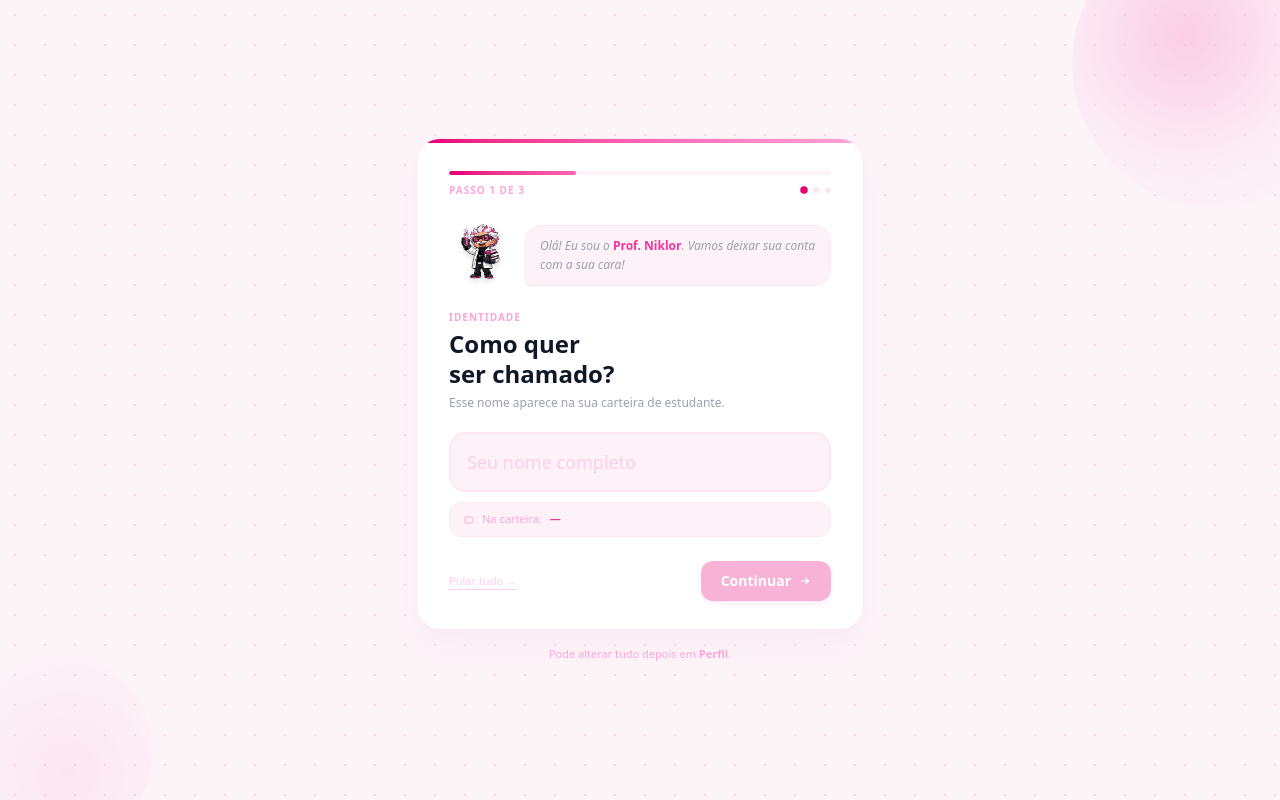
After one commit to luthiano0312/study_lab, a Laravel app: page /onboarding in a window 1280 px wide. The commit adds this page. Run offline with Laravel 12, Linux system fonts and the light colour scheme; data that the repository does not hold is empty; style sheets or scripts are compiled from the project's sources; parts of the project's set-up code (start-up, migrations or seed data) failed here and were passed over.

Commit message:
Feat:Adiciona a pagina de personalização do usuario

```diff
--- a/app/Models/User.php
+++ b/app/Models/User.php
@@ -25,6 +25,8 @@ class User extends Authenticatable
         'email',
         'password',
         'avatar',
+        'name', 'email', 'password', 'avatar',
+        'card_color', 'preset_avatar', 'onboarding_done',
     ];
 
     /**
--- /dev/null
+++ b/public/js/Onboarding.js
@@ -0,0 +1,211 @@
+const API_BASE = 'http://127.0.0.1:8000/api';
+
+function authHeaders(extra = {}) {
+    const token = localStorage.getItem('auth_token');
+    return { 'Accept': 'application/json', 'Authorization': `Bearer ${token}`, ...extra };
+}
+
+const MASCOT = {
+    1: 'Olá! Eu sou o <strong class="text-pink-500 not-italic">Prof. Lab</strong>. Vamos deixar sua conta com a sua cara!',
+    2: 'Ótimo! Agora escolha a cor da sua <strong class="text-pink-500 not-italic">carteira de estudante</strong>. Qual combina com você?',
+    3: 'Quase lá! Escolha um <strong class="text-pink-500 not-italic">avatar</strong> ou faça upload de uma foto sua.',
+    done: 'Perfeito! Tudo pronto. Bem-vindo ao <strong class="text-pink-500 not-italic">StudyLab</strong>! 🚀',
+};
+
+const COLORS = [
+    { key:'rosa',    label:'Rosa',    grad:'linear-gradient(135deg,#be185d 0%,#db2777 40%,#f472b6 100%)' },
+    { key:'roxo',    label:'Roxo',    grad:'linear-gradient(135deg,#5b21b6 0%,#7c3aed 40%,#a78bfa 100%)' },
+    { key:'azul',    label:'Azul',    grad:'linear-gradient(135deg,#1e40af 0%,#2563eb 40%,#60a5fa 100%)' },
+    { key:'verde',   label:'Verde',   grad:'linear-gradient(135deg,#065f46 0%,#059669 40%,#34d399 100%)' },
+    { key:'laranja', label:'Laranja', grad:'linear-gradient(135deg,#c2410c 0%,#ea580c 40%,#fb923c 100%)' },
+    { key:'preto',   label:'Preto',   grad:'linear-gradient(135deg,#111827 0%,#1f2937 40%,#374151 100%)' },
+];
+
+const AVATAR_SEEDS = ['felix','luna','nova','zara','milo','cleo','rex','aria'];
+const AVATAR_BGS   = ['#fce7f3','#ede9fe','#dbeafe','#d1fae5','#ffedd5','#fef3c7','#f3f4f6','#fce7f3'];
+
+const state = {
+    name: '', colorKey: 'rosa',
+    colorGrad: COLORS[0].grad,
+    avatarType: 'preset', avatarId: 0,
+    avatarFile: null, avatarDataUrl: null, userId: null,
+};
+
+async function init() {
+    try {
+        const r = await fetch(`${API_BASE}/user`, { headers: authHeaders() });
+        if (r.ok) {
+            const u = await r.json();
+            state.userId = u.id;
+            document.getElementById('previewId').textContent = 'SL-' + String(u.id).padStart(6,'0');
+        }
+    } catch(e) {}
+    buildColors();
+    buildAvatars();
+    bindEvents();
+    selectColor(COLORS[0]);
+    selectAvatar(0);
+}
+
+function buildColors() {
+    const grid = document.getElementById('colorGrid');
+    COLORS.forEach(c => {
+        const btn = document.createElement('button');
+        btn.className = 'color-card group relative flex flex-col items-center gap-2 p-2.5 rounded-2xl border-2 transition-all duration-200 cursor-pointer ' +
+            (c.key === 'rosa'
+                ? 'border-pink-400 bg-pink-50 shadow-md shadow-pink-100'
+                : 'border-transparent bg-gray-50 hover:border-pink-200 hover:bg-pink-50/50');
+        btn.dataset.key = c.key;
+        btn.innerHTML = `
+            <div class="w-full aspect-square rounded-xl shadow-sm relative overflow-hidden" style="background:${c.grad};">
+                <div class="absolute inset-0 flex items-center justify-center opacity-0 transition-opacity duration-200 check-icon">
+                    <svg width="16" height="16" viewBox="0 0 24 24" fill="none" stroke="white" stroke-width="3"><polyline points="20 6 9 17 4 12"/></svg>
+                </div>
+            </div>
+            <span class="text-[10px] font-700 text-gray-500 group-hover:text-pink-500 transition-colors color-label">${c.label}</span>`;
+        grid.appendChild(btn);
+        btn.addEventListener('click', () => selectColor(c));
+    });
+}
+
+function selectColor(c) {
+    document.querySelectorAll('.color-card').forEach(b => {
+        b.classList.remove('border-pink-400', 'bg-pink-50', 'shadow-md', 'shadow-pink-100');
+        b.classList.add('border-transparent', 'bg-gray-50');
+        b.querySelector('.check-icon')?.classList.add('opacity-0');
+        b.querySelector('.color-label')?.classList.remove('text-pink-500', 'font-bold');
+        b.querySelector('.color-label')?.classList.add('text-gray-500');
+    });
+    const active = document.querySelector(`.color-card[data-key="${c.key}"]`);
+    if (active) {
+        active.classList.remove('border-transparent', 'bg-gray-50');
+        active.classList.add('border-pink-400', 'bg-pink-50', 'shadow-md', 'shadow-pink-100');
+        active.querySelector('.check-icon')?.classList.remove('opacity-0');
+        active.querySelector('.color-label')?.classList.remove('text-gray-500');
+        active.querySelector('.color-label')?.classList.add('text-pink-500', 'font-bold');
+    }
+    state.colorKey  = c.key;
+    state.colorGrad = c.grad;
+    document.getElementById('cardPreview').style.background = c.grad;
+}
+
+function buildAvatars() {
+    const grid = document.getElementById('avatarGrid');
+    AVATAR_SEEDS.forEach((seed, i) => {
+        const url = `https://api.dicebear.com/7.x/lorelei/svg?seed=${seed}&backgroundColor=transparent`;
+        const btn = document.createElement('button');
+        btn.className    = 'avbtn';
+        btn.dataset.id   = String(i);
+        btn.style.background = AVATAR_BGS[i];
+        btn.innerHTML = `
+            <img src="${url}" alt="avatar ${i}" loading="lazy">
+            <div class="avcheck" style="opacity:0;">
+                <svg width="8" height="8" viewBox="0 0 24 24" fill="none" stroke="white" stroke-width="3.5"><polyline points="20 6 9 17 4 12"/></svg>
+            </div>`;
+        btn.addEventListener('click', () => selectAvatar(i, url));
+        grid.appendChild(btn);
+    });
+}
+
+function selectAvatar(id, url) {
+    if (!url) url = `https://api.dicebear.com/7.x/lorelei/svg?seed=${AVATAR_SEEDS[id]}&backgroundColor=transparent`;
+    document.querySelectorAll('.avbtn').forEach(b => {
+        b.classList.remove('selected');
+        b.style.borderColor = '#fce7f3';
+        b.style.boxShadow   = 'none';
+        b.style.transform   = 'scale(1)';
+        const chk = b.querySelector('.avcheck');
+        if (chk) chk.style.opacity = '0';
+    });
+    const active = [...document.querySelectorAll('.avbtn')].find(b => Number(b.dataset.id) === id);
+    if (active) {
+        active.classList.add('selected');
+        active.style.borderColor = '#db2777';
+        active.style.transform   = 'scale(1.07)';
+        active.style.boxShadow   = '0 0 0 3px rgba(219,39,119,.15)';
+        const chk = active.querySelector('.avcheck');
+        if (chk) chk.style.opacity = '1';
+    }
+    state.avatarType    = 'preset';
+    state.avatarId      = id;
+    state.avatarDataUrl = url;
+    updateCardPhoto(url, true);
+}
+
+function updateCardPhoto(src, isSvg=false) {
+    const mini = document.getElementById('previewPhotoMini');
+    mini.innerHTML = `<img src="${src}" style="width:100%;height:100%;object-fit:${isSvg?'contain':'cover'};">`;
+}
+
+function bindEvents() {
+    document.getElementById('nameInput').addEventListener('input', () => {
+        const v = document.getElementById('nameInput').value.trim();
+        state.name = v;
+        document.getElementById('namePreviewVal').textContent = v ? v.toUpperCase() : '—';
+        document.getElementById('previewName').textContent    = v ? v.toUpperCase() : 'SEU NOME';
+        document.getElementById('nextStep1').disabled = v.length < 2;
+    });
+
+    document.getElementById('nextStep1').addEventListener('click', () => goStep(2));
+    document.getElementById('nextStep2').addEventListener('click', () => goStep(3));
+    document.getElementById('backStep2').addEventListener('click', () => goStep(1));
+    document.getElementById('backStep3').addEventListener('click', () => goStep(2));
+    document.getElementById('skipAll').addEventListener('click',   () => finish(true));
+    document.getElementById('finishBtn').addEventListener('click', () => finish(false));
+
+    document.getElementById('avatarFileInput').addEventListener('change', function() {
+        const file = this.files[0];
+        if (!file) return;
+        state.avatarType = 'upload';
+        state.avatarFile = file;
+        document.querySelectorAll('.avbtn').forEach(b => b.classList.remove('selected'));
+        const reader = new FileReader();
+        reader.onload = ev => { state.avatarDataUrl = ev.target.result; updateCardPhoto(ev.target.result, false); };
+        reader.readAsDataURL(file);
+    });
+}
+
+function goStep(n) {
+    [1,2,3].forEach(i => {
+        const el = document.getElementById(`step${i}`);
+        if (i === n) { el.classList.remove('hidden'); }
+        else         { el.classList.add('hidden'); }
+    });
+
+    document.getElementById('progressFill').style.width = (n/3*100) + '%';
+    document.getElementById('stepLabel').textContent    = `Passo ${n} de 3`;
+
+    [1,2,3].forEach(i => {
+        const dot = document.getElementById(`dot${i}`);
+        dot.className = 'w-1.5 h-1.5 rounded-full transition-all duration-300 ' +
+            (i === n ? 'bg-pink-600 scale-125' : i < n ? 'bg-pink-300' : 'bg-pink-100');
+    });
+
+    document.getElementById('mascotBubble').innerHTML = MASCOT[n];
+}
+
+async function finish(skip=false) {
+    document.getElementById('mascotBubble').innerHTML = MASCOT['done'];
+    document.getElementById('loadingScreen').classList.remove('hidden');
+
+    try {
+        if (!skip && state.name) {
+            await fetch(`${API_BASE}/profile`, { method:'PUT', headers:authHeaders({'Content-Type':'application/json'}), body:JSON.stringify({name:state.name}) });
+        }
+        if (!skip && state.colorKey) {
+            await fetch(`${API_BASE}/profile`, { method:'PUT', headers:authHeaders({'Content-Type':'application/json'}), body:JSON.stringify({card_color:state.colorKey}) });
+        }
+        if (!skip && state.avatarType === 'upload' && state.avatarFile) {
+            const form = new FormData();
+            form.append('photo', state.avatarFile);
+            await fetch(`${API_BASE}/profile/photo`, { method:'POST', headers:authHeaders(), body:form });
+        } else if (!skip && state.avatarType === 'preset') {
+            await fetch(`${API_BASE}/profile`, { method:'PUT', headers:authHeaders({'Content-Type':'application/json'}), body:JSON.stringify({preset_avatar:state.avatarId}) });
+        }
+        await fetch(`${API_BASE}/profile`, { method:'PUT', headers:authHeaders({'Content-Type':'application/json'}), body:JSON.stringify({onboarding_done:true}) });
+    } catch(e) { console.error(e); }
+
+    window.location.href = '/dashboard';
+}
+
+init();
--- a/resources/css/app.css
+++ b/resources/css/app.css
@@ -9,3 +9,21 @@
     --font-sans: 'Instrument Sans', ui-sans-serif, system-ui, sans-serif, 'Apple Color Emoji', 'Segoe UI Emoji',
         'Segoe UI Symbol', 'Noto Color Emoji';
 }
+
+@layer components {
+
+    .input-field {
+        @apply w-full border-b border-gray-300 py-2 bg-transparent
+               focus:outline-none focus:border-[#FF0073]
+               transition duration-300;
+    }
+
+    .input-error {
+        @apply border-[#FF0073];
+    }
+
+    .error-text {
+        @apply text-xs text-[#FF0073] mt-1;
+    }
+
+}
--- /dev/null
+++ b/resources/views/Onboarding.blade.php
@@ -0,0 +1,139 @@
+<!DOCTYPE html>
+<html lang="pt-BR">
+<head>
+  <meta charset="UTF-8">
+  <meta name="viewport" content="width=device-width, initial-scale=1.0">
+  <title>Personalizar conta - StudyLab</title>
+  @vite(['resources/css/app.css', 'resources/js/app.js'])
+</head>
+
+<body class="min-h-screen bg-[#fdf4f8] flex flex-col items-center justify-center px-4 py-10 relative ">
+
+  <div class="fixed inset-0 pointer-events-none" style="background-image:radial-gradient(circle,#f9a8d4 1.2px,transparent 1.2px);background-size:30px 30px;opacity:.4;"></div>
+  <div class="fixed -top-20 -right-20 w-72 h-72 rounded-full pointer-events-none" style="background:radial-gradient(circle at 40% 40%,#f9a8d4 0%,#fce7f3 55%,transparent 80%);opacity:.5;"></div>
+  <div class="fixed -bottom-14 -left-14 w-52 h-52 rounded-full pointer-events-none" style="background:radial-gradient(circle at 60% 60%,#fbcfe8 0%,transparent 70%);opacity:.4;"></div>
+
+  <div class="relative z-10 w-full max-w-md bg-white rounded-3xl border border-pink-100 shadow-xl shadow-pink-100/50 overflow-hidden">
+
+    <div class="h-1 w-full bg-gradient-to-r from-pink-600 via-pink-400 to-pink-300"></div>
+
+    <div class="px-8 py-7">
+
+      <div class="h-1 bg-pink-50 rounded-full overflow-hidden mb-2">
+        <div id="progressFill" class="h-full bg-gradient-to-r from-pink-600 to-pink-400 rounded-full transition-all duration-500" style="width:33.33%"></div>
+      </div>
+      <div class="flex justify-between items-center mb-6">
+        <span id="stepLabel" class="text-[10px] font-bold tracking-widest uppercase text-pink-300">Passo 1 de 3</span>
+        <div class="flex gap-1.5">
+          <div id="dot1" class="w-1.5 h-1.5 rounded-full bg-pink-600 scale-125 transition-all duration-300"></div>
+          <div id="dot2" class="w-1.5 h-1.5 rounded-full bg-pink-100 transition-all duration-300"></div>
+          <div id="dot3" class="w-1.5 h-1.5 rounded-full bg-pink-100 transition-all duration-300"></div>
+        </div>
+      </div>
+
+      <div class="flex items-end gap-3 mb-6">
+        <img src="/images/mascote.png" id="mascotImg"
+             class="w-16 flex-shrink-0 object-contain drop-shadow-md"
+             style="animation:bob 3.5s ease-in-out infinite;"
+             alt="Prof. Lab">
+        <div id="mascotBubble"
+             class="flex-1 bg-pink-50 border border-pink-100 rounded-2xl rounded-bl-sm px-3.5 py-2.5 text-xs text-gray-400 leading-relaxed italic">
+          Olá! Eu sou o <strong class="text-pink-500 not-italic">Prof. Niklor</strong>. Vamos deixar sua conta com a sua cara!
+        </div>
+      </div>
+
+      <div id="step1" class="ob-step">
+        <p class="text-[10px] font-bold tracking-widest uppercase text-pink-300 mb-1">Identidade</p>
+        <h2 class="text-2xl font-black text-gray-900 leading-tight mb-1">Como quer<br>ser chamado?</h2>
+        <p class="text-xs text-gray-400 mb-5 leading-relaxed">Esse nome aparece na sua carteira de estudante.</p>
+
+        <input id="nameInput" type="text" maxlength="50" autocomplete="off"
+               placeholder="Seu nome completo"
+               class="w-full bg-pink-50 border-2 border-pink-100 rounded-2xl px-4 py-3.5 text-lg font-bold text-gray-900 outline-none transition-all focus:border-pink-400 focus:bg-white focus:ring-4 focus:ring-pink-100 placeholder:text-pink-200 placeholder:font-normal caret-pink-500">
+
+        <div class="flex items-center gap-2 mt-2.5 px-3.5 py-2 bg-pink-50 rounded-xl border border-pink-100">
+          <svg class="text-pink-300 flex-shrink-0" width="10" height="10" viewBox="0 0 24 24" fill="none" stroke="currentColor" stroke-width="2"><rect x="2" y="5" width="20" height="14" rx="2"/></svg>
+          <span class="text-[11px] text-pink-300">Na carteira:</span>
+          <span id="namePreviewVal" class="text-[11px] font-black text-pink-500 tracking-wide">—</span>
+        </div>
+
+        <div class="flex items-center justify-between mt-6">
+          <button id="skipAll" class="text-[11px] text-pink-200 hover:text-gray-400 underline underline-offset-4 transition-colors">Pular tudo →</button>
+          <button id="nextStep1" disabled
+                  class="flex items-center gap-2 bg-pink-600 disabled:opacity-30 hover:bg-pink-700 text-white font-bold text-sm px-5 py-2.5 rounded-xl shadow-md shadow-pink-200 transition-all hover:-translate-y-0.5 disabled:cursor-not-allowed disabled:hover:translate-y-0">
+            Continuar
+            <svg width="12" height="12" viewBox="0 0 24 24" fill="none" stroke="currentColor" stroke-width="2.5"><path d="M5 12h14M13 6l6 6-6 6"/></svg>
+          </button>
+        </div>
+      </div>
+
+      <div id="step2" class="ob-step hidden">
+        <p class="text-[10px] font-bold tracking-widest uppercase text-pink-300 mb-1">Visual</p>
+        <h2 class="text-2xl font-black text-gray-900 leading-tight mb-1">Cor da sua carteira</h2>
+        <p class="text-xs text-gray-400 mb-5 leading-relaxed">Escolha a que mais combina com você.</p>
+
+        <div id="colorGrid" class="grid grid-cols-3 gap-2.5 mb-4"></div>
+
+        <div id="cardPreview" class="relative rounded-2xl overflow-hidden p-3.5 mb-5 shadow-lg transition-all duration-500"
+             style="background:linear-gradient(135deg,#be185d 0%,#db2777 40%,#f472b6 100%);">
+          <div class="absolute inset-0 opacity-5" style="background-image:repeating-linear-gradient(45deg,#fff 0,#fff 1px,transparent 0,transparent 50%);background-size:9px 9px;"></div>
+          <div class="relative flex items-center gap-3">
+            <div id="previewPhotoMini"
+                 class="w-10 h-12 rounded-xl border-2 border-white/40 bg-white/20 overflow-hidden flex-shrink-0 flex items-center justify-center">
+              <svg width="16" height="16" viewBox="0 0 24 24" fill="none" stroke="rgba(255,255,255,.55)" stroke-width="1.5"><circle cx="12" cy="8" r="4"/><path d="M4 20c0-4 3.6-7 8-7s8 3 8 7"/></svg>
+            </div>
+            <div class="flex-1 min-w-0">
+              <p id="previewName" class="text-white font-black text-sm leading-tight truncate">SEU NOME</p>
+              <p class="text-white/50 text-[8.5px] mt-0.5 font-medium">STUDYLAB ACADEMY · GRADUAÇÃO</p>
+              <p id="previewId" class="text-white/30 text-[7.5px] mt-1 font-bold tracking-widest">SL-000001</p>
+            </div>
+            <div class="bg-white/20 rounded-lg px-2 py-1 text-white/70 text-[8px] font-black flex-shrink-0">{{ date('Y') }}</div>
+          </div>
+        </div>
+
+        <div class="flex justify-between items-center">
+          <button id="backStep2" class="text-sm font-semibold text-pink-300 border border-pink-100 hover:border-pink-300 hover:text-pink-500 px-4 py-2 rounded-xl transition-colors">← Voltar</button>
+          <button id="nextStep2" class="flex items-center gap-2 bg-pink-600 hover:bg-pink-700 text-white font-bold text-sm px-5 py-2.5 rounded-xl shadow-md shadow-pink-200 transition-all hover:-translate-y-0.5">
+            Continuar
+            <svg width="12" height="12" viewBox="0 0 24 24" fill="none" stroke="currentColor" stroke-width="2.5"><path d="M5 12h14M13 6l6 6-6 6"/></svg>
+          </button>
+        </div>
+      </div>
+
+      <div id="step3" class="ob-step hidden">
+        <p class="text-[10px] font-bold tracking-widest uppercase text-pink-300 mb-1">Avatar</p>
+        <h2 class="text-2xl font-black text-gray-900 leading-tight mb-1">Escolha seu avatar</h2>
+        <p class="text-xs text-gray-400 mb-5 leading-relaxed">Selecione um ou envie uma foto sua.</p>
+
+        <div id="avatarGrid" class="grid grid-cols-4 gap-2.5 mb-3"></div>
+
+        <label for="avatarFileInput"
+               class="flex items-center justify-center gap-2 w-full border-2 border-dashed border-pink-100 hover:border-pink-400 bg-pink-50/60 hover:bg-pink-50 text-pink-300 hover:text-pink-500 font-medium text-xs rounded-2xl py-3 cursor-pointer transition-all mb-5">
+          <svg width="13" height="13" viewBox="0 0 24 24" fill="none" stroke="currentColor" stroke-width="2" stroke-linecap="round">
+            <path d="M21 15v4a2 2 0 01-2 2H5a2 2 0 01-2-2v-4"/><polyline points="17 8 12 3 7 8"/><line x1="12" y1="3" x2="12" y2="15"/>
+          </svg>
+          Fazer upload de foto
+        </label>
+        <input type="file" id="avatarFileInput" accept="image/*" class="hidden">
+
+        <div class="flex justify-between items-center">
+          <button id="backStep3" class="text-sm font-semibold text-pink-300 border border-pink-100 hover:border-pink-300 hover:text-pink-500 px-4 py-2 rounded-xl transition-colors">← Voltar</button>
+          <button id="finishBtn" class="bg-gradient-to-r from-pink-600 to-pink-500 hover:from-pink-700 hover:to-pink-600 text-white font-bold text-sm px-5 py-2.5 rounded-xl shadow-md shadow-pink-200 transition-all hover:-translate-y-0.5">
+            Entrar na StudyLab
+          </button>
+        </div>
+      </div>
+
+    </div>
+  </div>
+
+  <p class="relative z-10 text-[11px] text-pink-300 mt-4">Pode alterar tudo depois em <span class="font-bold">Perfil</span>.</p>
+
+  <div id="loadingScreen" class="hidden fixed inset-0 z-50 bg-[#fdf4f8]/90 backdrop-blur-sm flex flex-col items-center justify-center gap-4">
+    <div class="w-10 h-10 rounded-full border-4 border-pink-100 border-t-pink-500" style="animation:spin .75s linear infinite;"></div>
+    <p class="text-[11px] font-black tracking-widest uppercase text-pink-400">Personalizando...</p>
+  </div>
+    <script src="{{ asset('js/onboarding.js') }}"></script>
+
+</body>
+</html>
--- a/resources/views/auth/login.blade.php
+++ b/resources/views/auth/login.blade.php
@@ -7,7 +7,7 @@
     @vite('resources/css/app.css')
 </head>
 
-<body class="h-screen bg-[#f3f3f3] flex">
+<body class="h-screen bg-white flex">
 
     <div class="w-1/2 flex items-center justify-center">
 
--- a/routes/web.php
+++ b/routes/web.php
@@ -24,9 +24,11 @@ Route::get('/subjects/edit/{id}', function ($id) {
     return view('subjects.subject.edit', compact('subject'));
 })->name('subject.edit');
 
-Route::get('/activities', fn() => view('activities.activity.index'))->name('activities.index');
-Route::get('/activities/create', fn() => view('activities.activity.create'))->name('activities.create');
+Route::get('/activities', fn() => view('subjects.activities.index'))->name('activity.index');
+Route::get('/activities/create', fn() => view('subjects.activities.create'))->name('activity.create');
 Route::get('/activities/edit/{id}', function ($id) {
     $activity = Activity::findOrFail($id);
-    return view('activities.activity.edit', compact('activity'));
-})->name('activities.edit');
+    return view('subjects.activities.edit', compact('activity'));
+})->name('activity.edit');
+
+Route::get('/onboarding', fn() => view('onboarding'))->name('onboarding');
```
Also changed, not shown: app/Http/Controllers/Api/AuthController.php (+18 -17 lines), app/Http/Requests/UpdateProfileRequest.php (+8 -3 lines), public/js/profile.js (+28 -6 lines), public/js/register.js (+55 -30 lines), resources/views/auth/register.blade.php (+37 -47 lines), resources/views/subjects/index.blade.php (+53 -41 lines), database/migrations/0001_01_01_000000_create_users_table.php, public/images/mascote.png (added).
